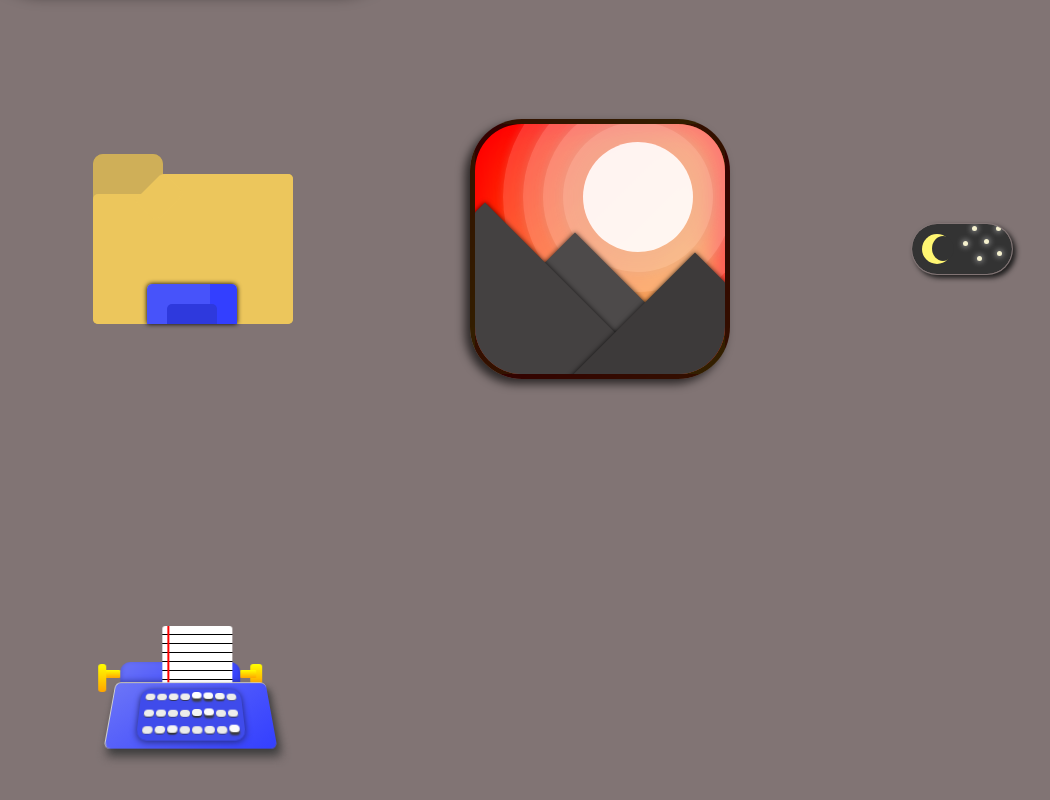
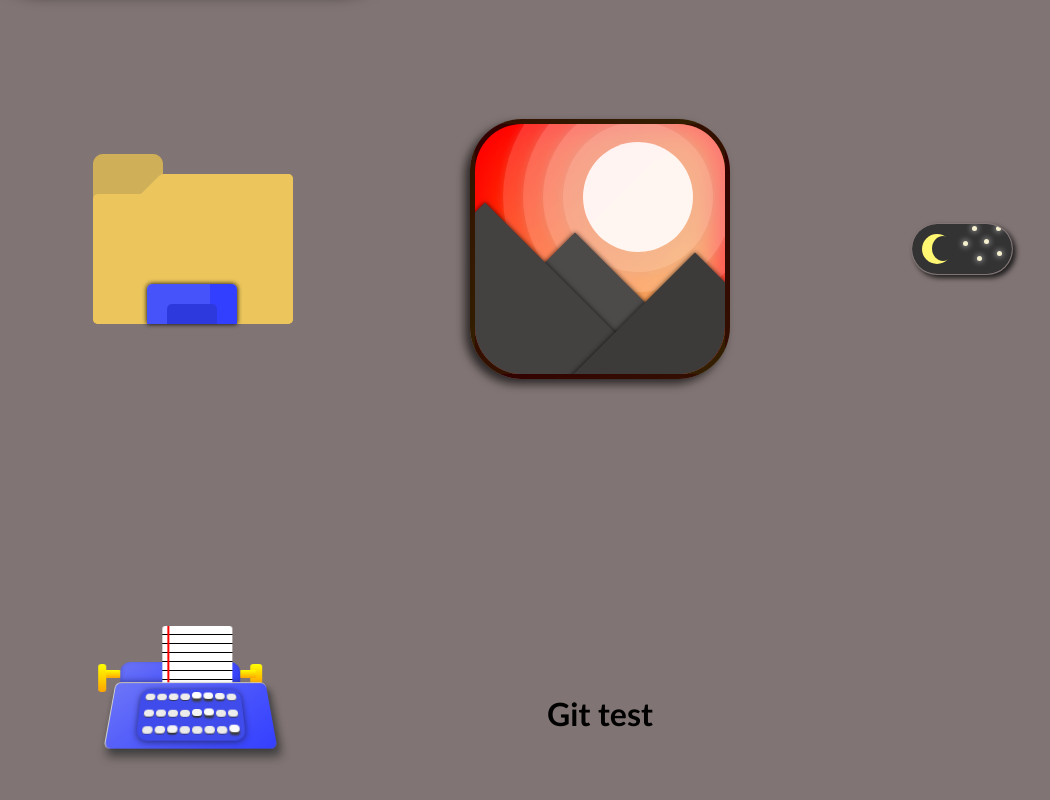
Before and after one commit to babachooga/decoration-stuff__html-css, a plain HTML site: page index.html in a window 1280 px wide. Shown: the part 522-1322 px from the top of the page, without its empty margins (112-1162 px from the left). Drawn offline with Linux system fonts and the light colour scheme.

Commit message:
add h1 title

```diff
--- a/index.html
+++ b/index.html
@@ -163,6 +163,6 @@
         </div>
       </div>
 
-
+      <h1>Git test</h1>
   </body>
 </html>
```
